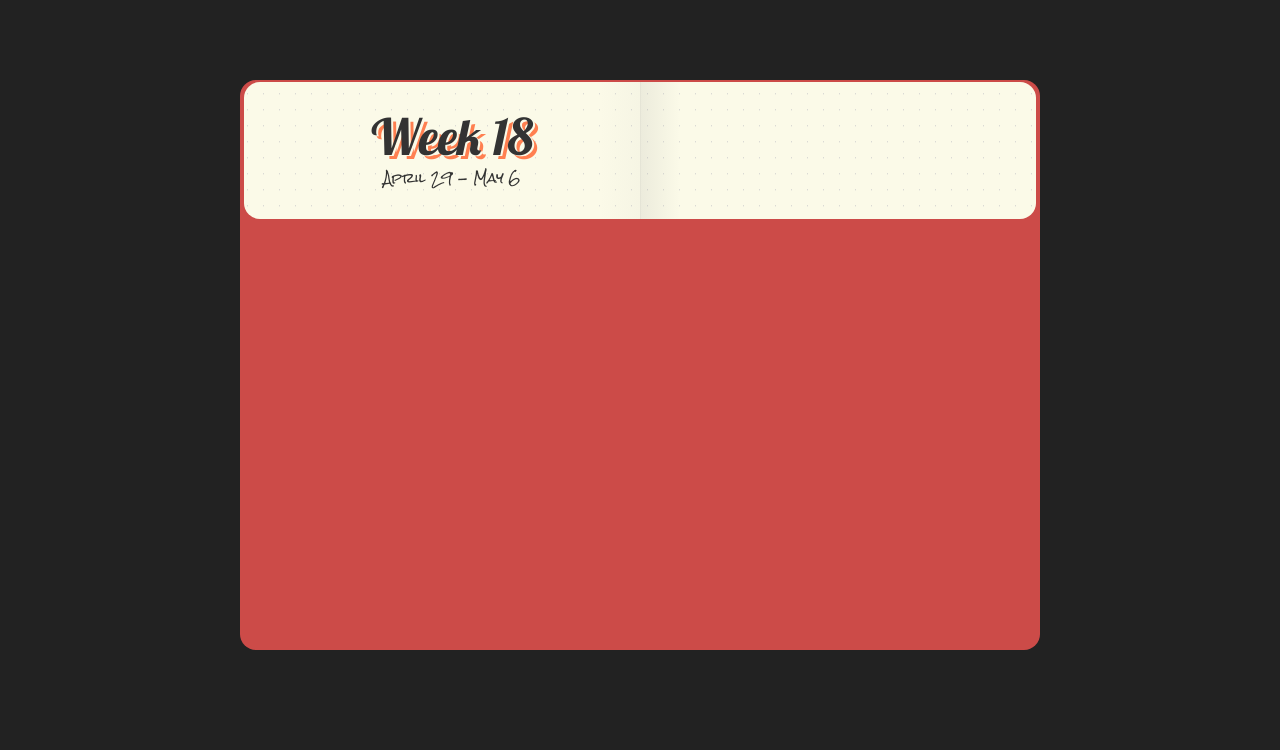
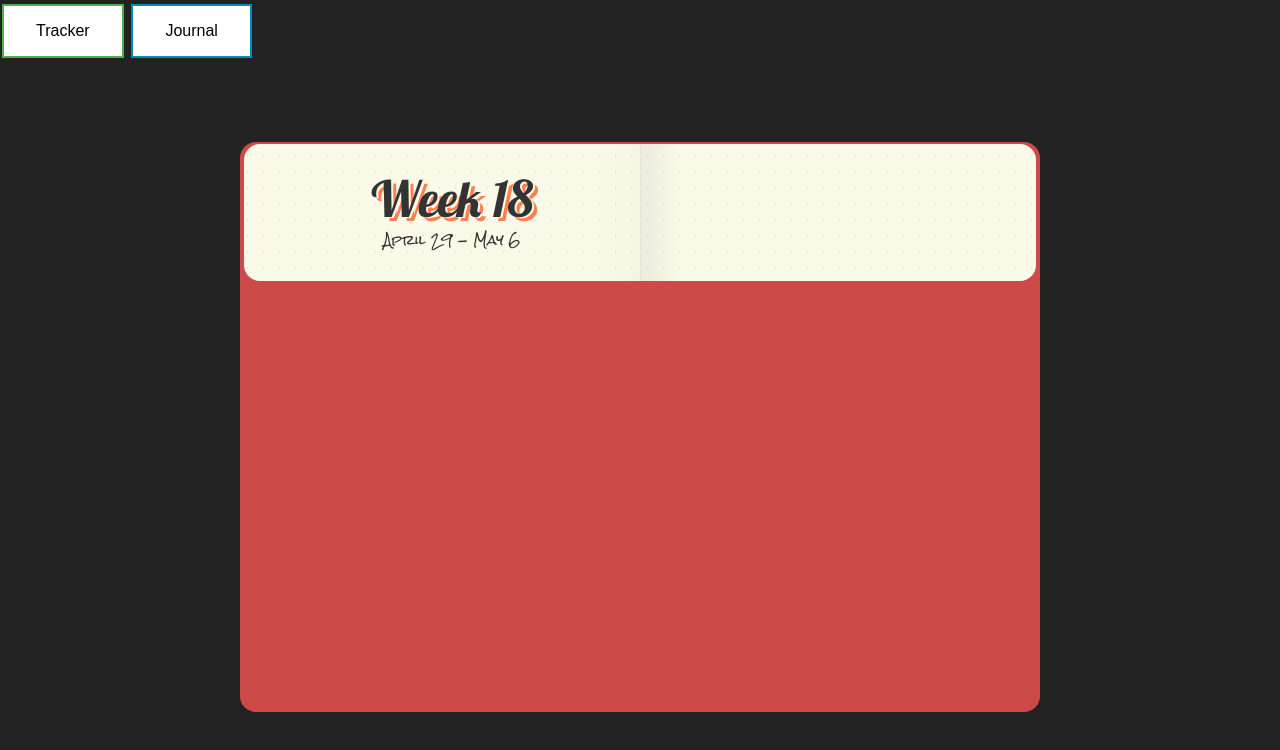
Before and after one commit to Rojhat802/HCI_Coursework, a plain HTML site: page index.html in a window 1280 px wide. Drawn offline with nearby package versions, Linux system fonts and the light colour scheme.

Commit message:
added buttons

```diff
--- a/index.html
+++ b/index.html
@@ -1,6 +1,7 @@
 <!DOCTYPE html>
 <html lang="en" >
 <head>
+
   <meta charset="UTF-8">
   <title>CodePen - CSS Grid: Bullet Journal</title>
   <link href="https://fonts.googleapis.com/css?family=Lobster|Gochi+Hand|Rock+Salt|Special+Elite" rel="stylesheet">
@@ -9,6 +10,10 @@
 
 </head>
 <body>
+
+
+    <button class="button button1">Tracker</button>
+    <button class="button button2">Journal</button>
 <!-- partial:index.partial.html -->
 <div class="main-content">
   <div class="notebook">
--- a/style.css
+++ b/style.css
@@ -7,6 +7,41 @@ body {
   font-family: "Gochi Hand", sans-serif;
   color: #333;
 }
+.button {
+  border: none;
+  color: white;
+  padding: 16px 32px;
+  text-align: center;
+  text-decoration: none;
+  display: inline-block;
+  font-size: 16px;
+  margin: 4px 2px;
+  transition-duration: 0.4s;
+  cursor: pointer;
+}
+
+.button1 {
+  background-color: white;
+  color: black;
+  border: 2px solid #4CAF50;
+}
+.button1:hover {
+  background-color: #4CAF50;
+  color: white;
+}
+
+.button2 {
+
+  background-color: white;
+  color: black;
+  border: 2px solid #008CBA;
+}
+
+.button2:hover {
+  background-color: #008CBA;
+  color: white;
+}
+
 
 aside.context {
   text-align: center;
```
